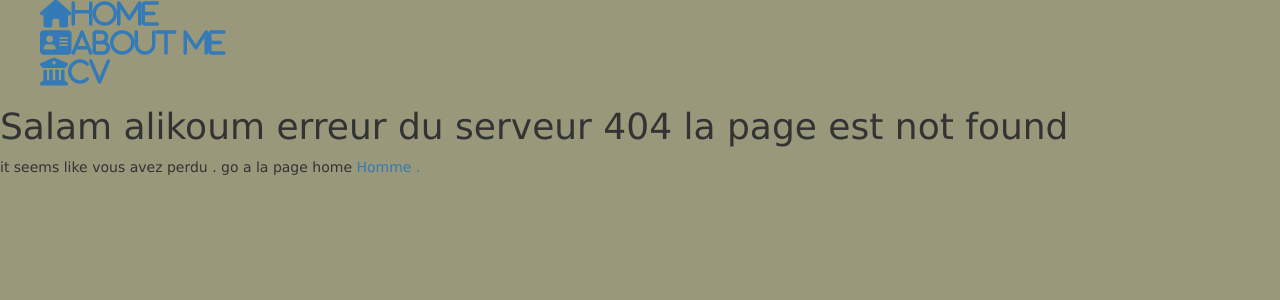
After one commit to sitayebsofiane/portfolio_with_flask, a Flask app: template blog/templates/errors/404.html in a window 1280 px wide. The commit adds this page. Shown: the top 300 px of the page. Run offline with Flask 2, Linux system fonts and the light colour scheme; the template is opened without the code that fills it, so the values that code supplies are empty; some libraries are stand-ins or nearby versions.

Commit message:
add folder of errors

```diff
--- a/blog/app.py
+++ b/blog/app.py
@@ -19,5 +19,11 @@ def cv():
     # retourne un template page html
     return render_template('pages/index.html')
 
+""" gestion d'erreur 404 """
+@app.errorhandler(404)
+def page_not_found(error):
+
+    return render_template('errors/404.html'), 404
+
 if __name__ == '__main__':
     app.run(debug = True,host = '0.0.0.0',port = '5000')
--- /dev/null
+++ b/blog/templates/errors/404.html
@@ -0,0 +1,6 @@
+{% extends 'layouts/default.html' %}
+
+{% block body %}
+ <h1> Salam alikoum erreur du serveur 404 la page est not found</h1>
+ <p> it seems like vous avez perdu . go a la page home <a href="/"> Homme .</a></p>
+{% endblock body %}
--- a/blog/templates/layouts/default.html
+++ b/blog/templates/layouts/default.html
@@ -44,7 +44,9 @@
         /*border: 1px solid rgb(255, 255, 255);*/
         color:red;
     }
-
+    .menu{
+        display: flex;
+    }
     </style>
     {% include 'partials/_nav.html' %}
     {% block body %}{% endblock body %}
--- /dev/null
+++ b/blog/templates/layouts/partials/_nav.html
@@ -0,0 +1,7 @@
+<nav>
+    <ul>
+        <li class="menu"><a href="/"><i class="fas fa-home fa-2x">Home</i></a></li>
+        <li class="menu"><a href="/about"><i class="fas fa-address-card fa-2x">About me</i></a></li>
+        <li class="menu"><a href="/index"><i class="fas fa-university fa-2x">CV</i></a></li>
+    </ul>
+</nav>
```
Also changed, not shown: blog/templates/partials/_nav.html (deleted, +0 -7 lines).
